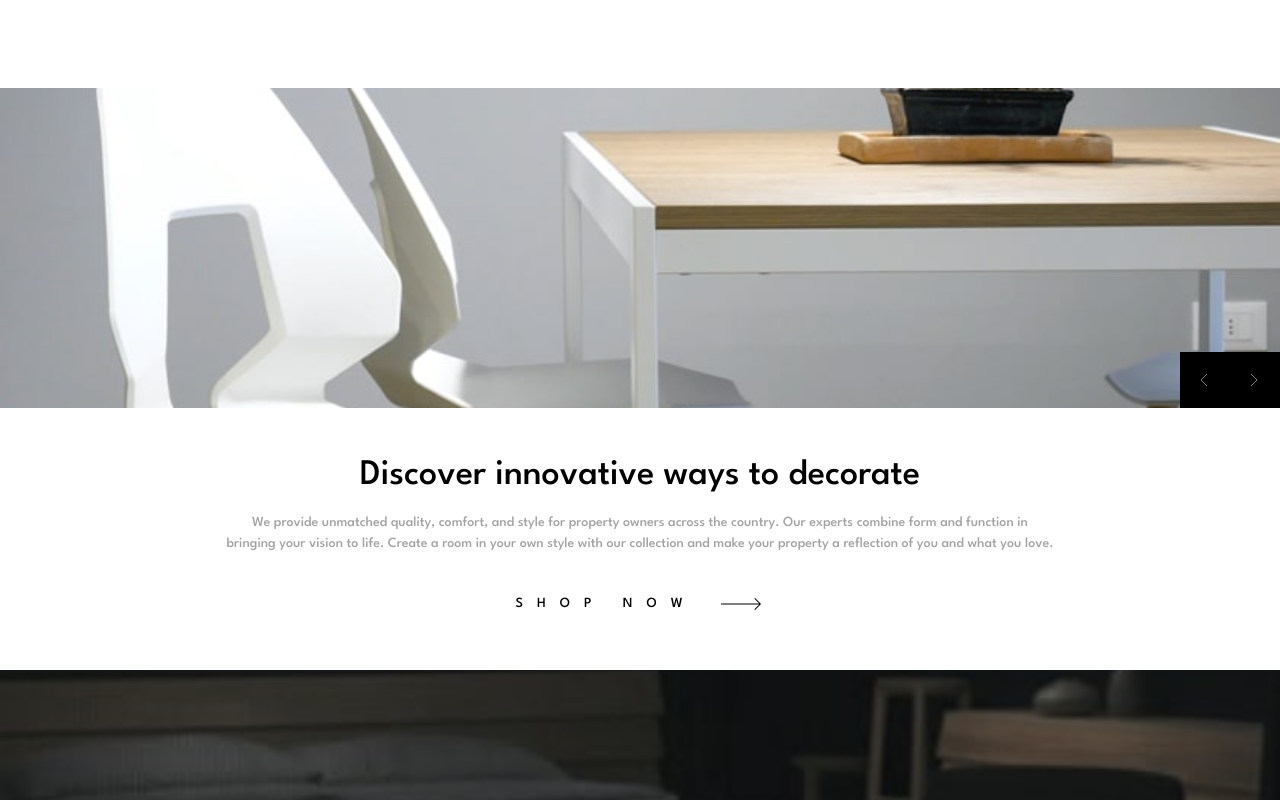
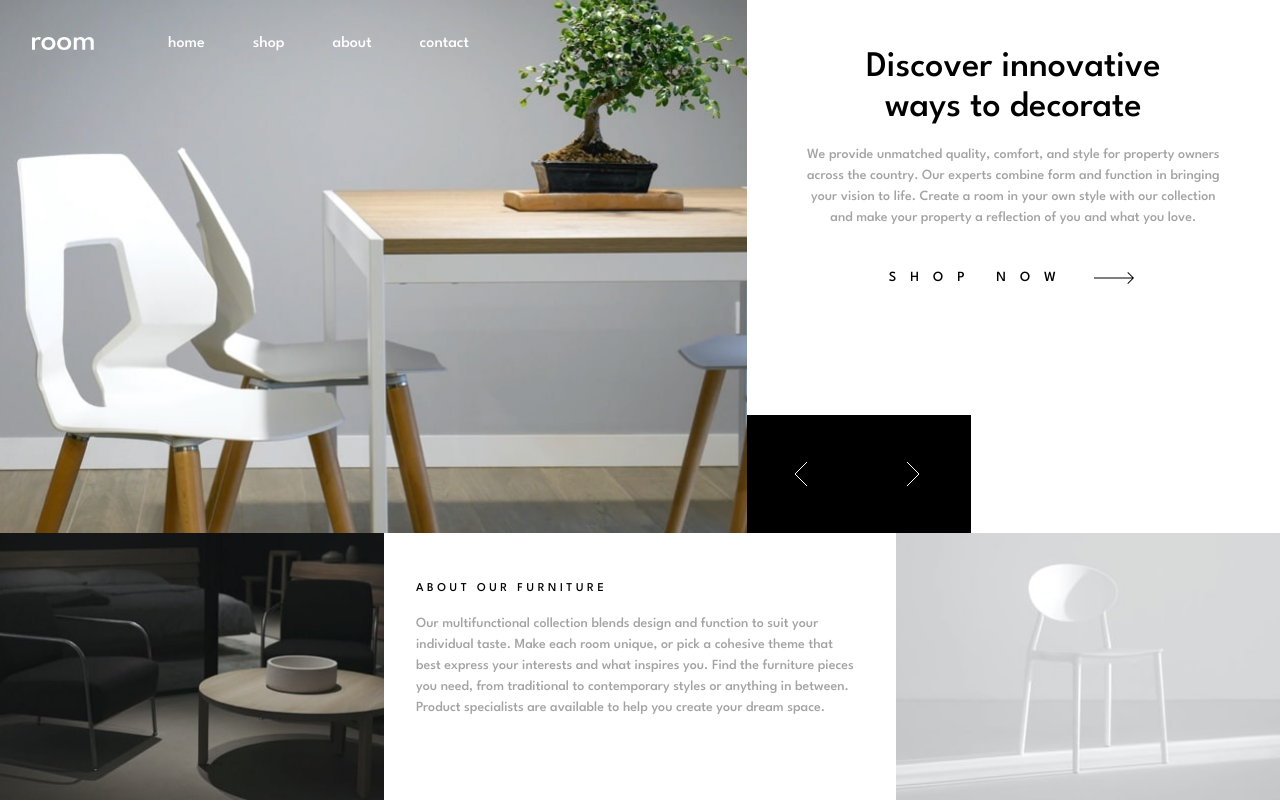
Before and after one commit to puyanwei/room-furniture-store, a Next.js app: page / in a window 1280 px wide. Shown: the top 800 px of the page. Built offline with nearby package versions, Linux system fonts and the light colour scheme.

Commit message:
Desktop design positioning

```diff
--- a/app/(site)/layout.tsx
+++ b/app/(site)/layout.tsx
@@ -18,7 +18,7 @@ export const metadata = {
 export default function RootLayout({ children }: { children: ReactNode }) {
   return (
     <html lang="en">
-      <body className={`flex flex-col w-full h-screen lg:grid ${spartan.className}`}>
+      <body className={spartan.className}>
         <Navbar data={navbarLinks} />
         {children}
       </body>
--- a/app/(site)/page.tsx
+++ b/app/(site)/page.tsx
@@ -22,17 +22,17 @@ export default function Home() {
 
   function handleBackButton() {
     if (index === 0) return
-    setIndex((prevIndex) => (prevIndex - 1) as ImageNumber)
+    setIndex((index - 1) as ImageNumber)
   }
 
   function handleNextButton() {
     const lastElementOfArray = furnitureInfo.length - 1
     if (index === lastElementOfArray) return
-    setIndex((prevIndex) => (prevIndex + 1) as ImageNumber)
+    setIndex((index + 1) as ImageNumber)
   }
 
   return (
-    <>
+    <div className="flex flex-col w-full h-screen lg:grid lg:grid-cols-12 lg:grid-rows-3">
       <HomeHero
         className="sm:hidden"
         src={small}
@@ -43,7 +43,7 @@ export default function Home() {
         handleNextButton={handleNextButton}
       />
       <HomeHero
-        className="hidden sm:block"
+        className="hidden sm:block lg:col-start-1 lg:row-start-1 lg:row-end-3 lg:col-span-7"
         src={large}
         alt={alt}
         width={840}
@@ -51,8 +51,12 @@ export default function Home() {
         handleBackButton={handleBackButton}
         handleNextButton={handleNextButton}
       />
-      <CallToActionSection heading={heading} text={text} />
+      <CallToActionSection
+        className="lg:col-span-5 lg:row-start-1 lg:row-end-2"
+        heading={heading}
+        text={text}
+      />
       <DescriptionSection />
-    </>
+    </div>
   )
 }
--- a/components/2-molecules/Navbar/DesktopNavbar.tsx
+++ b/components/2-molecules/Navbar/DesktopNavbar.tsx
@@ -8,7 +8,7 @@ interface DesktopNavbarProps extends Component {
 
 export function DesktopNavbar({ className = "", data, testId }: DesktopNavbarProps) {
   return (
-    <div className={`p-8 flex ${className}`}>
+    <div className={`p-8 z-10 absolute top-0 left-0 ${className}`}>
       <Link href="/" className="flex items-center pr-16">
         <Logo />
       </Link>
--- a/components/2-molecules/Navbar/index.tsx
+++ b/components/2-molecules/Navbar/index.tsx
@@ -9,8 +9,8 @@ interface NavbarProps extends Component {
 export function Navbar({ className = "", data, testId }: NavbarProps) {
   return (
     <>
-      <DesktopNavbar className={`hidden md:flex ${className}`} testId={testId} data={data} />
-      <MobileNavbar className={`md:hidden ${className}`} testId={testId} data={data} />
+      <DesktopNavbar className={`hidden lg:flex ${className}`} testId={testId} data={data} />
+      <MobileNavbar className={`lg:hidden ${className}`} testId={testId} data={data} />
     </>
   )
 }
--- a/components/3-compositions/CallToActionSection/index.tsx
+++ b/components/3-compositions/CallToActionSection/index.tsx
@@ -8,9 +8,9 @@ interface CallToActionSectionProps extends Component {
   heading: string
 }
 
-export function CallToActionSection({ text, heading }: CallToActionSectionProps) {
+export function CallToActionSection({ className, text, heading }: CallToActionSectionProps) {
   return (
-    <div className="px-8 py-12 space-y-4 sm:text-center">
+    <div className={`px-8 py-12 space-y-4 sm:text-center ${className}`}>
       <Heading level="h1">{heading}</Heading>
       <Text className="h-28 sm:h-auto">{text}</Text>
       <ShopButton className="pt-6 pb-2" />
--- a/components/3-compositions/DescriptionSection/index.tsx
+++ b/components/3-compositions/DescriptionSection/index.tsx
@@ -7,9 +7,9 @@ interface DescriptionSectionProps extends Component {}
 
 export function DescriptionSection({ className }: DescriptionSectionProps) {
   return (
-    <div className={`sm:text-center ${className}`}>
+    <div className="lg:col-span-full lg:row-start-3 lg:row-end-4 lg:grid lg:grid-cols-[30%_40%_30%]">
       <Image
-        className="object-cover w-full aspect-video"
+        className="object-cover w-full aspect-video lg:h-full"
         src="/assets/image-about-dark.jpg"
         alt="Two fabric coffee table chairs"
         key="Two fabric coffee table chairs"
@@ -29,7 +29,7 @@ export function DescriptionSection({ className }: DescriptionSectionProps) {
         </Text>
       </div>
       <Image
-        className="object-cover w-full aspect-video"
+        className="object-cover w-full aspect-video lg:h-full"
         src="/assets/image-about-light.jpg"
         alt="A plastic white chair"
         key="A plastic white chair"
--- a/components/3-compositions/HomeHero/index.tsx
+++ b/components/3-compositions/HomeHero/index.tsx
@@ -22,9 +22,9 @@ export function HomeHero({
   handleBackButton,
   handleNextButton,
 }: HomeHeroProps) {
-  const buttonStyles = "p-4 bg-black hover:bg-neutral-700"
+  const buttonStyles = "p-4 lg:p-[47px] bg-black hover:bg-neutral-700"
   return (
-    <div className={`relative w-full shrink-0 h-80 ${className}`}>
+    <div className={`relative w-full shrink-0 h-80 lg:h-full ${className}`}>
       <Image
         className="absolute inset-0 object-cover object-center w-full h-full"
         src={src}
@@ -34,12 +34,12 @@ export function HomeHero({
         width={width}
         priority
       />
-      <ButtonGroup className="absolute bottom-0 right-0">
+      <ButtonGroup className="absolute bottom-0 right-0 lg:right-[-224px]">
         <button className={buttonStyles} onClick={handleBackButton}>
-          <Icon className="scale-50" icon={<AngleLeft />} />
+          <Icon className="scale-50 lg:scale-100" icon={<AngleLeft />} />
         </button>
         <button className={buttonStyles} onClick={handleNextButton}>
-          <Icon className="scale-50" icon={<AngleRight />} />
+          <Icon className="scale-50 lg:scale-100" icon={<AngleRight />} />
         </button>
       </ButtonGroup>
     </div>
```
